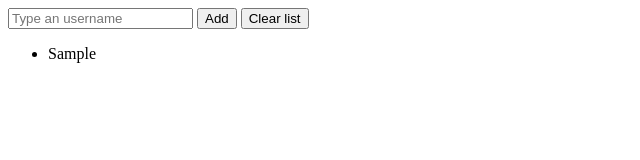
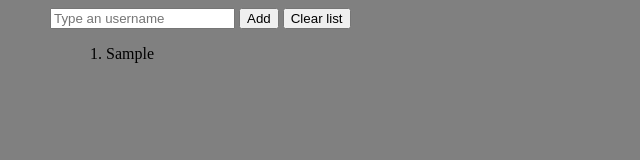
Before and after one commit to auromota/list-vanilla-js, a website: page index.html in a window 1280 px wide. Both pictures are taken after typing "Sample" into the empty fields and a click on the button "Add". Shown: the whole page, without its empty margins (0-640 px from the left). Drawn offline with Linux system fonts and the light colour scheme.

Commit message:
Adding some style

```diff
--- /dev/null
+++ b/css/stylesheet.css
@@ -0,0 +1,10 @@
+body {
+    background-color: grey;
+    margin-left: 50px;
+    width: 400px;
+}
+
+#list>ul {
+    list-style-type: decimal;
+    list-style-position: inside;
+}
--- a/index.html
+++ b/index.html
@@ -3,6 +3,7 @@
     <head>
         <title>Lista</title>
         <meta charset="utf-8">
+        <link rel="stylesheet" href="css/stylesheet.css">
     </head>
     <body>
         <input id="name" type="text" placeholder="Type an username">
```
